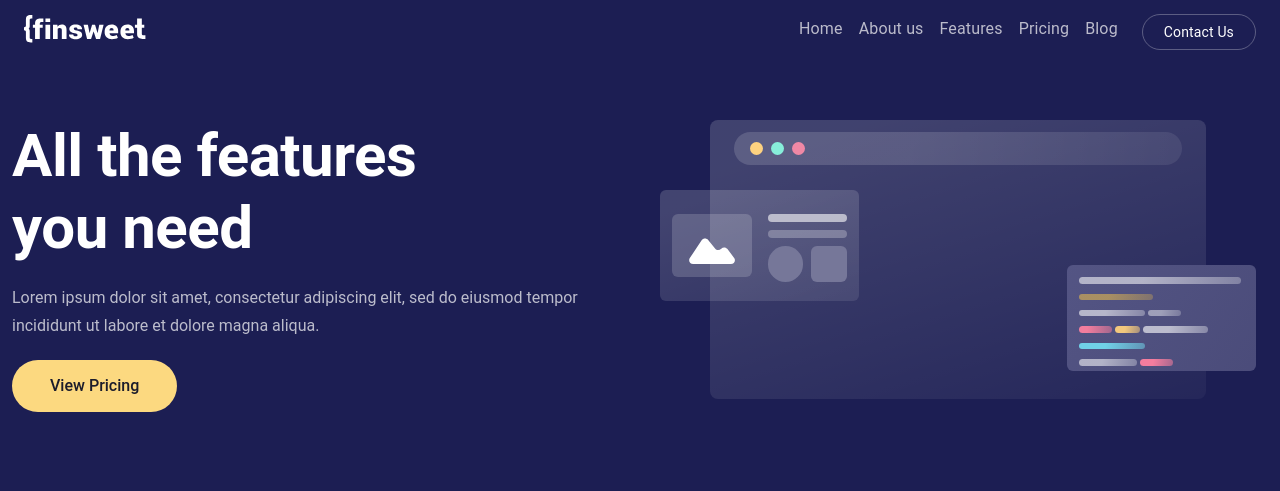
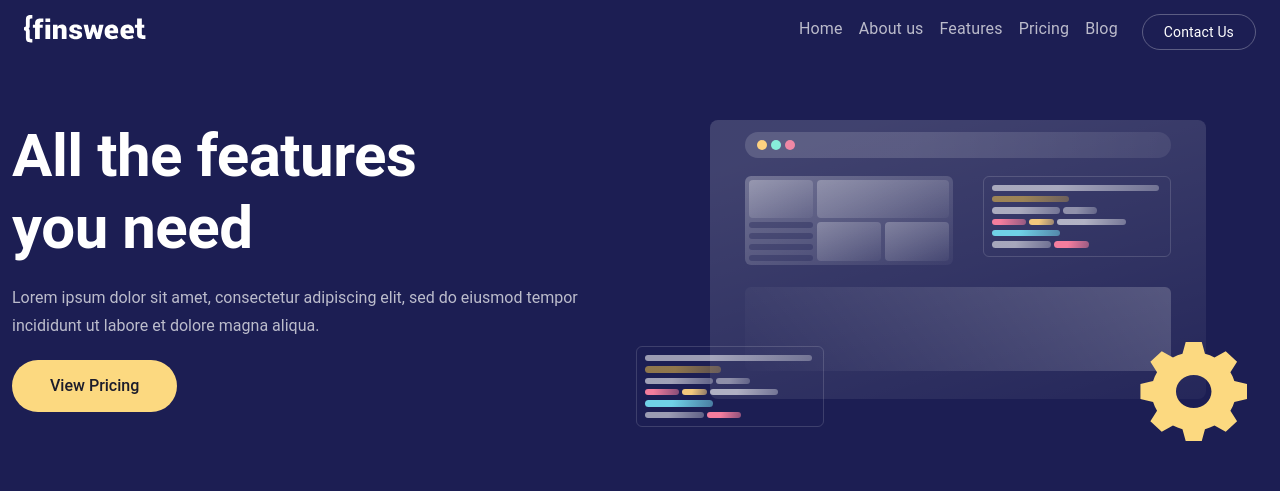
Before and after one commit to halimyusuf/finsweet-clone, a Next.js app: page /features in a window 1280 px wide. Shown: the top 491 px of the page. Built offline with nearby package versions, Linux system fonts and the light colour scheme.

Commit message:
feat: reafctored and created new intro box designs

```diff
--- /dev/null
+++ b/components/common/GradientLine.js
@@ -0,0 +1,11 @@
+export default function GradientLine({ gr }) {
+  return (
+    <div
+      className="rounded-full h-[13%] mb-[10%]"
+      style={{
+        background: gr.color,
+        width: gr.line,
+      }}
+    ></div>
+  );
+}
--- /dev/null
+++ b/components/common/GradientLine2.js
@@ -0,0 +1,18 @@
+export default function GradientLine2({ grds }) {
+  return (
+    // <div className="flex w-[100%] mb-[6%] h-[8%]">
+    <div className="flex w-[100%] h-[10%]">
+      {grds.map((gr) => (
+        <div
+          key={gr.line}
+          className="rounded-full"
+          style={{
+            background: gr.color,
+            width: gr.line,
+            marginRight: "3px",
+          }}
+        ></div>
+      ))}
+    </div>
+  );
+}
--- /dev/null
+++ b/components/common/SDots.js
@@ -0,0 +1,8 @@
+export default function SDots({ color }) {
+  return (
+    <div
+      className="aspect-square h-[13px] max-h-[40%] rounded-full mr-1"
+      style={{ background: color }}
+    ></div>
+  );
+}
--- a/components/layout/Navbar.js
+++ b/components/layout/Navbar.js
@@ -96,6 +96,7 @@ function Navbar() {
                 </Link>
               ))}
               <div className="ml-2">
+                <Link href="/contact-us" passHref>
                   <Button
                     size="large"
                     variant="outlined"
@@ -110,6 +111,7 @@ function Navbar() {
                   >
                     <Typography variant="body2">Contact Us</Typography>
                   </Button>
+                </Link>
               </div>
             </Box>
           </Toolbar>
--- a/pages/features/index.js
+++ b/pages/features/index.js
@@ -5,6 +5,10 @@ import ComapanySupport from "../../components/common/CompanySupports";
 import DescAndImage from "../../components/common/DescAndImage";
 import { descImage } from "../../data/features";
 import Faq from "../../components/common/Faq";
+import GradientLine from "../../components/common/GradientLine";
+import GradientLine2 from "../../components/common/GradientLine2";
+import SDots from "../../components/common/SDots";
+
 import Link from "next/link";
 
 export default function Features() {
@@ -48,10 +52,10 @@ export default function Features() {
             </div>
           </div>
           {/* column 2 */}
-          <div>
+          <div className="mb-10 md:mb-0">
             <div className="aspect-video w-[80%] mx-auto glass-bg-1 rounded-lg relative py-3">
-              <div className="px-6 mx-auto min-h-[100%] h-[100%]">
-                <div className="glass-bg-4 w-full h-[18%] max-h-[33px] rounded-full px-4">
+              <div className=" w-[86%] mx-auto mx-auto min-h-[100%] h-[100%]">
+                <div className="glass-bg-4 w-full h-[10%] max-h-[33px] rounded-full px-3">
                   <div className="flex h-[100%] items-center">
                     {dotC.map((dot) => (
                       <SDots key={dot} color={dot} />
@@ -61,38 +65,77 @@ export default function Features() {
               </div>
 
               {/* image */}
-              <div className="absolute aspect-video w-[40%] glass-bg-2 top-[25%] left-[-10%] rounded-md">
-                <div className="grid grid-cols-2 gap-4 py-6 px-3 h-[100%]">
-                  <div className="px-3 py-3 glass-bg-5 h-[100%] w-[100%] rounded-md flex items-end">
-                    <Image
-                      src="/Vector 9.svg"
-                      alt="img"
-                      width="100%"
-                      height="50%"
-                    />
+
+              {/* gradient lines right */}
+              <div className="absolute aspect-[7/3] w-[42%] glass-bg-6 top-[20%] left-[7%] rounded-md px-1 py-1">
+                <div className="h-[100%] grid grid-cols-3 gap-1">
+                  <div className="h-[100%] w-[100%] glass-bg-6 rounded"></div>
+                  <div className="h-[100%] w-[100%] rounded glass-bg-6 col-span-2"></div>
+                  <div className="h-[100%] w-[100%] rounded flex flex-col  justify-between">
+                    <div
+                      className="h-[15%] w-[100%] rounded"
+                      style={{ background: "rgba(48, 50, 98, 0.5)" }}
+                    ></div>
+                    <div
+                      className="h-[15%] w-[100%] rounded"
+                      style={{ background: "rgba(48, 50, 98, 0.5)" }}
+                    ></div>
+                    <div
+                      className="h-[15%] w-[100%] rounded"
+                      style={{ background: "rgba(48, 50, 98, 0.5)" }}
+                    ></div>
+                    <div
+                      className="h-[15%] w-[100%] rounded"
+                      style={{ background: "rgba(48, 50, 98, 0.5)" }}
+                    ></div>
                   </div>
-                  <div>
-                    <div className="h-[100%]">
-                      <>
-                        {gradientBox1.map((gr, i) => (
-                          <GradientLine key={gr.color + i} gr={gr} />
-                        ))}
-                      </>
-                      <div className="grid grid-cols-2 gap-2">
-                        <div className="aspect-square h-[100%] rounded-full bg-[#767799]"></div>
-                        <div className="aspect-square h-[100%] rounded-md bg-[#767799]"></div>
-                      </div>
-                    </div>
-                  </div>
+                  <div className="h-[100%] w-[100%] glass-bg-6 rounded"></div>
+                  <div className="h-[100%] w-[100%] glass-bg-6 rounded"></div>
                 </div>
               </div>
 
-              {/* gradient lines */}
-              <div className="absolute aspect-video w-[38%] glass-bg-3 bottom-[10%] right-[-10%] rounded-md px-3 py-3">
-                <div className="min-h-[100%] h-[100%]">
+              {/* gradient lines bottom */}
+              <div className="absolute w-[86%] h-[30%] left-[7%] bottom-[10%] glass-bg-8 rounded-md px-3 py-3">
+                <div className="min-h-[100%] h-[100%]"></div>
+              </div>
+
+              {/* gradient lines right */}
+              <div
+                className="absolute aspect-[7/3] w-[38%] top-[20%] right-[7%] rounded-md px-2 py-2"
+                style={{
+                  border: "1px solid rgba(255, 255, 255, 0.15)",
+                }}
+              >
+                <div className="h-[100%] flex flex-col justify-between">
                   {gradientBox2.map((gr, i) => (
                     <GradientLine2 key={gr[0] + i} grds={gr} />
                   ))}
+                </div>
+              </div>
+
+              {/* gradient lines left */}
+              <div
+                className="absolute aspect-[7/3] w-[38%] bottom-[-10%] left-[-15%] rounded-md px-2 py-2"
+                style={{
+                  border: "1px solid rgba(255, 255, 255, 0.15)",
+                }}
+              >
+                <div className="h-[100%] flex flex-col justify-between">
+                  {gradientBox2.map((gr, i) => (
+                    <GradientLine2 key={gr[0] + i} grds={gr} />
+                  ))}
+                </div>
+              </div>
+
+              {/* Setting image */}
+              <div className="absolute aspect-[5/4] w-[25%] bottom-[-15%] right-[-10%] rounded-md">
+                <div className="min-h-[100%] h-[100%] w-[100%] relative">
+                  <Image
+                    alt=""
+                    layout="fill"
+                    src="/Fill 1.svg"
+                    objectFit="contain"
+                  />
                 </div>
               </div>
             </div>
@@ -150,42 +193,3 @@ export default function Features() {
     </div>
   );
 }
-
-function SDots({ color }) {
-  return (
-    <div
-      className="aspect-square h-[13px] max-h-[40%] rounded-full mr-2"
-      style={{ background: color }}
-    ></div>
-  );
-}
-
-function GradientLine({ gr }) {
-  return (
-    <div
-      className="rounded-full h-[13%] mb-[10%]"
-      style={{
-        background: gr.color,
-        width: gr.line,
-      }}
-    ></div>
-  );
-}
-
-function GradientLine2({ grds }) {
-  return (
-    <div className="flex w-[100%] mb-[6%] h-[8%]">
-      {grds.map((gr) => (
-        <div
-          key={gr.line}
-          className="rounded-full"
-          style={{
-            background: gr.color,
-            width: gr.line,
-            marginRight: "3px",
-          }}
-        ></div>
-      ))}
-    </div>
-  );
-}
--- a/styles/globals.css
+++ b/styles/globals.css
@@ -183,6 +183,30 @@ a {
   background: rgba(255, 255, 255, 0.17);
 }
 
+.glass-bg-6 {
+  background: linear-gradient(
+    155.2deg,
+    rgba(255, 255, 255, 0.31) -19.41%,
+    rgba(255, 255, 255, 0) 117.23%
+  );
+}
+
+.glass-bg-7 {
+  background: linear-gradient(
+    155.2deg,
+    rgba(255, 255, 255, 0.31) -19.41%,
+    rgba(255, 255, 255, 0) 117.23%
+  );
+}
+
+.glass-bg-8 {
+  background: linear-gradient(
+    228.81deg,
+    rgba(255, 255, 255, 0.31) -64.03%,
+    rgba(255, 255, 255, 0) 104.91%
+  );
+}
+
 /* svg path {
   stroke-width: 1 !important;
 } */
```
Also changed, not shown: pages/index.js (+11 -45 lines), public/Fill 1.svg (added), public/Vector-6.svg (added). Lines whose indentation alone changed are shown as unchanged.
